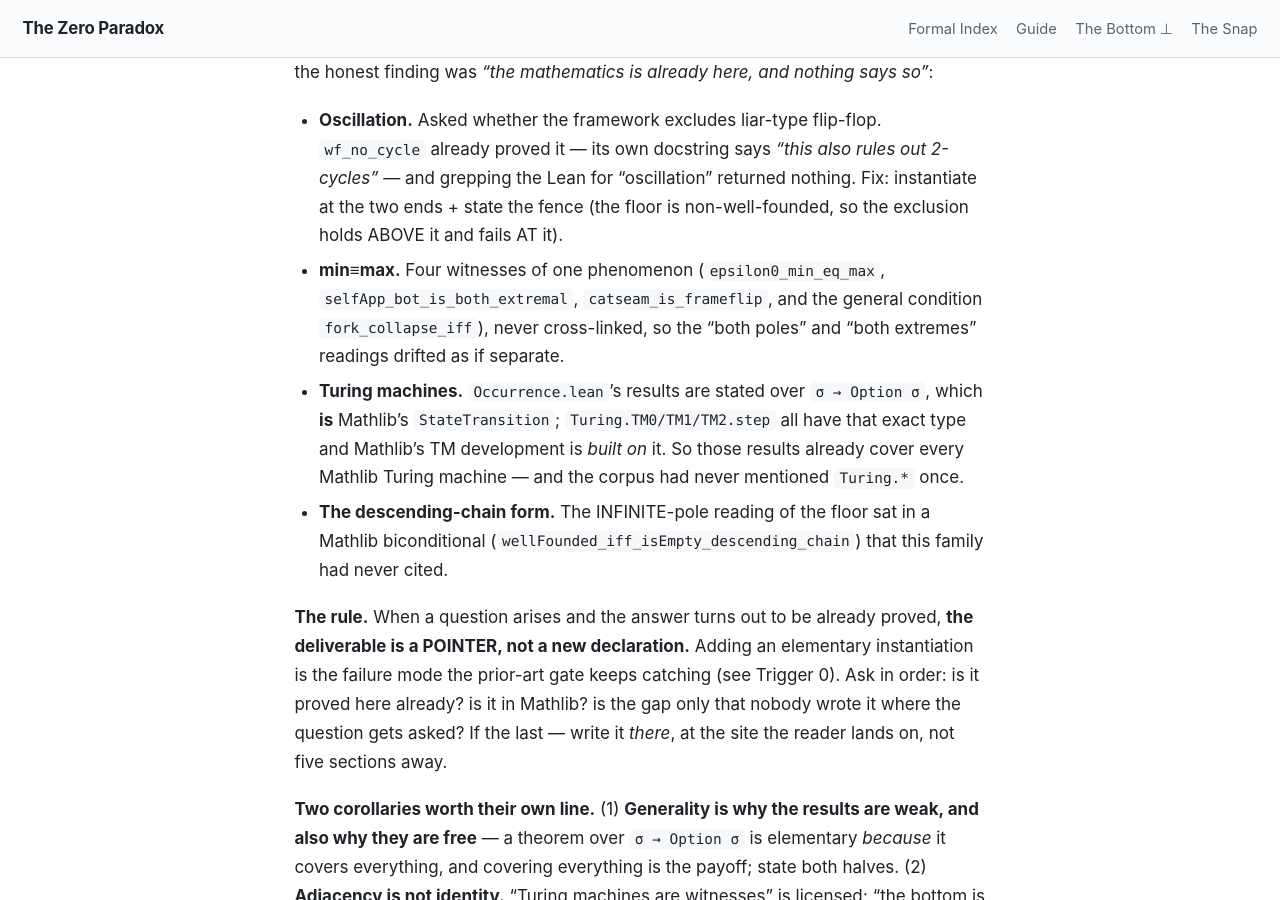
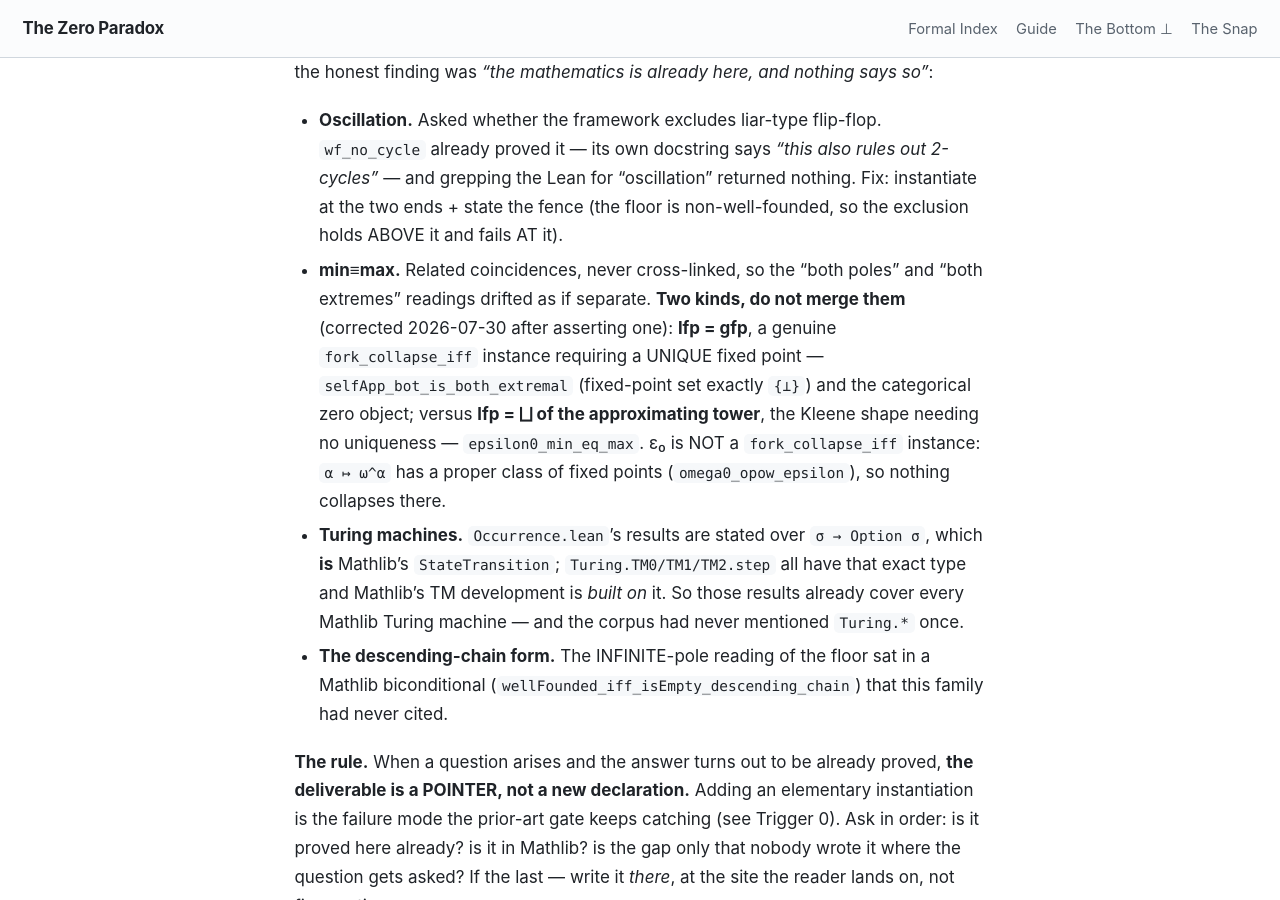
Before and after one commit to timbrigham/ZeroParadox, a Jekyll site: the page built from CLAUDE.md, in a window 1280 px wide and 900 px high, scrolled down 10572 px. Built offline with Jekyll 4.4.1, drawn with Linux system fonts in a browser that asks for light colours; our own code applies the rules of GitHub Pages for plain Markdown files; some of the changed text lies outside the part shown.

Commit message:
Gate round 2 fixes: eps0 is not a fork-collapse instance; SNAP no longer asserts the retracted identification
Co-Authored-By: Claude Opus 4.8 <noreply@anthropic.com>
Claude-Session: https://claude.ai/code/session_01TXX318n12dgxQ9u5gmNbPe

```diff
--- a/CLAUDE.md
+++ b/CLAUDE.md
@@ -171,9 +171,13 @@ already here, and nothing says so"*:
   it — its own docstring says *"this also rules out 2-cycles"* — and grepping the Lean for "oscillation"
   returned nothing. Fix: instantiate at the two ends + state the fence (the floor is non-well-founded, so
   the exclusion holds ABOVE it and fails AT it).
-* **min≡max.** Four witnesses of one phenomenon (`epsilon0_min_eq_max`, `selfApp_bot_is_both_extremal`,
-  `catseam_is_frameflip`, and the general condition `fork_collapse_iff`), never cross-linked, so the
-  "both poles" and "both extremes" readings drifted as if separate.
+* **min≡max.** Related coincidences, never cross-linked, so the "both poles" and "both extremes" readings
+  drifted as if separate. **Two kinds, do not merge them** (corrected 2026-07-30 after asserting one):
+  **lfp = gfp**, a genuine `fork_collapse_iff` instance requiring a UNIQUE fixed point —
+  `selfApp_bot_is_both_extremal` (fixed-point set exactly `{⊥}`) and the categorical zero object; versus
+  **lfp = ⨆ of the approximating tower**, the Kleene shape needing no uniqueness — `epsilon0_min_eq_max`.
+  ε₀ is NOT a `fork_collapse_iff` instance: `α ↦ ω^α` has a proper class of fixed points
+  (`omega0_opow_epsilon`), so nothing collapses there.
 * **Turing machines.** `Occurrence.lean`'s results are stated over `σ → Option σ`, which **is** Mathlib's
   `StateTransition`; `Turing.TM0/TM1/TM2.step` all have that exact type and Mathlib's TM development is
   *built on* it. So those results already cover every Mathlib Turing machine — and the corpus had never
--- a/scripts/build_dictionary_map.py
+++ b/scripts/build_dictionary_map.py
@@ -227,7 +227,7 @@ def render_rosetta():
     for w in ROSETTA_WITNESSES:
         if w not in INDEX and w not in FIELD_OVERRIDE:
             UNRESOLVED.append(w)
-    body = """## The short version: concepts that should not correspond, but do
+    body = """## The short version: concepts that should not coincide, but do
 
 One self-referential structure - a thing that is its own fixed point - keeps turning up in fields that do not expect to meet. Here is each coincidence, ordered by how sure we are of it. Everything provable is checkable: clone the repo and run `#print axioms <name>`.
 
```
Also changed, not shown: other parts of CLAUDE.md (+1 -1 lines), BOTTOMELEMENT.md (+1 -1 lines), README.md (+5 -5 lines), SNAP.md (+5 -5 lines), register.md (+1 -1 lines), scripts/build_snap_map.py (+5 -5 lines), scripts/build_zpq.py (+10 -6 lines), 7 other files.
